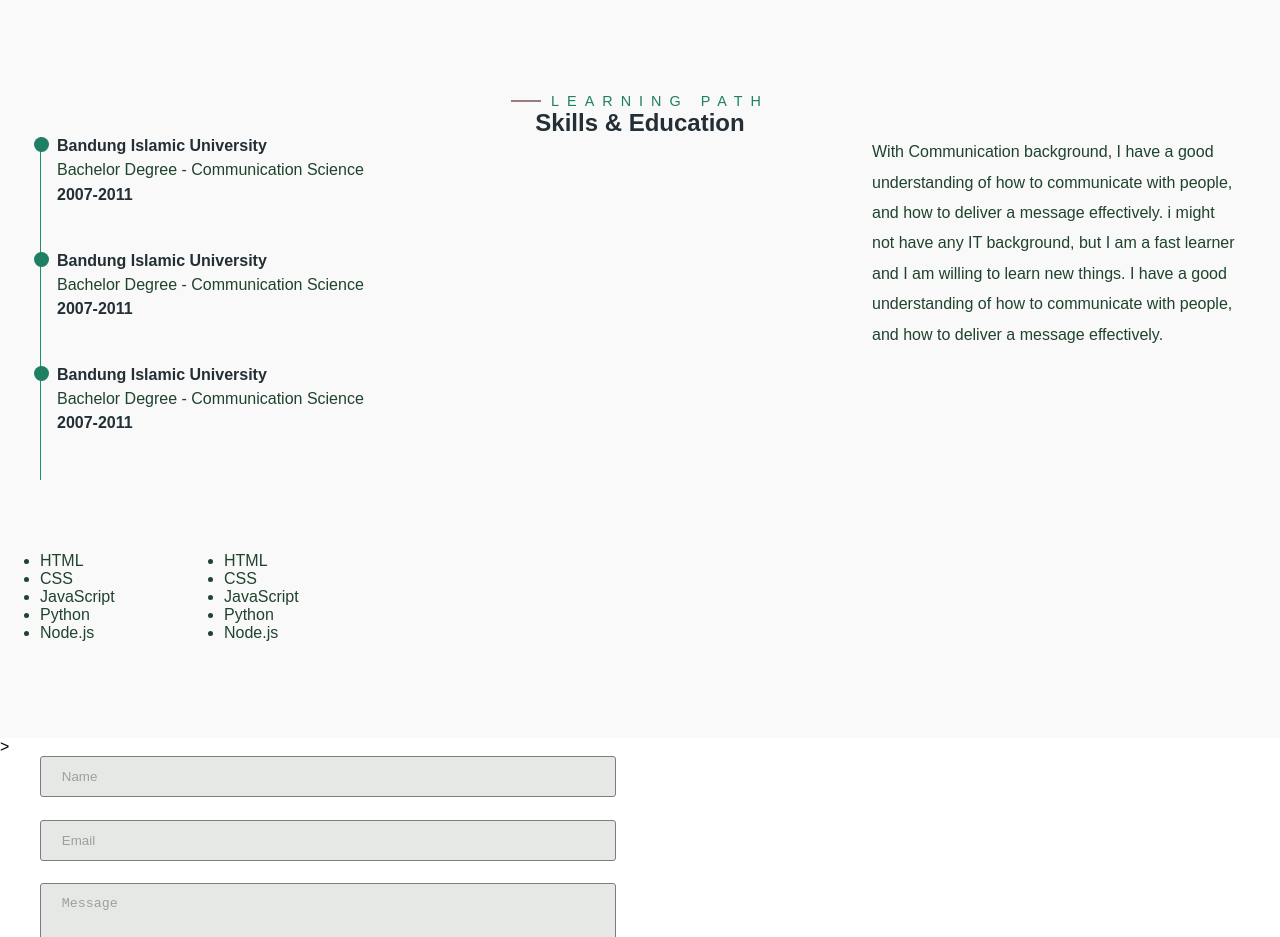
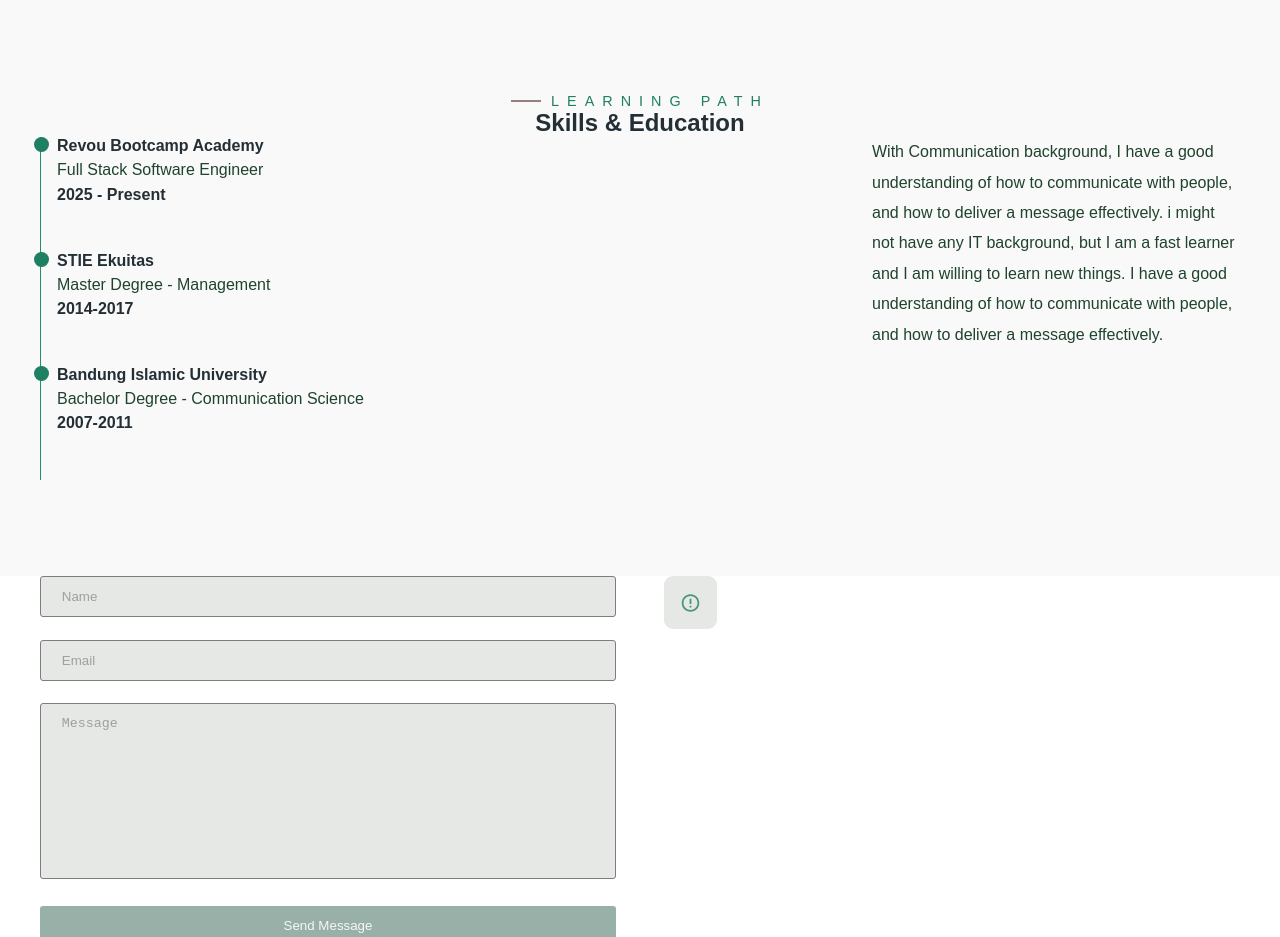
Before and after one commit to revou-fsse-feb25/milestone-1-gagahbagus666, a plain HTML site: page index.html in a window 1280 px wide. Shown: the part 2240-3177 px from the top of the page. Drawn offline with Linux system fonts and the light colour scheme.

Commit message:
reworks on contact

```diff
--- a/index.html
+++ b/index.html
@@ -85,7 +85,6 @@
         </div>
     </section>
     <!-- end current activities -->
-
     <!-- Project start -->
     <section id="project">
         <div class="project-main-container">
@@ -172,9 +171,9 @@
                             <div></div>
                         </div>
                         <div class="education-info">
-                            <h4 class="Education-title">Bandung Islamic University</h4>
-                            <p>Bachelor Degree - Communication Science</p>
-                            <h4 class="education-years">2007-2011</h4>
+                            <h4 class="Education-title">Revou Bootcamp Academy</h4>
+                            <p>Full Stack Software Engineer</p>
+                            <h4 class="education-years">2025 - Present</h4>
                         </div>
                     </div>
                     <!-- education 2 -->
@@ -183,9 +182,9 @@
                             <div></div>
                         </div>
                         <div class="education-info">
-                            <h4 class="Education-title">Bandung Islamic University</h4>
-                            <p>Bachelor Degree - Communication Science</p>
-                            <h4 class="education-years">2007-2011</h4>
+                            <h4 class="Education-title">STIE Ekuitas</h4>
+                            <p>Master Degree - Management</p>
+                            <h4 class="education-years">2014-2017</h4>
                         </div>
                     </div>
                     <!-- education 3 -->
@@ -201,33 +200,16 @@
                     </div>
                 </div>
                 <div class="skills-right"></div>
+                <div class="flex-container">
                 <p>
                     With Communication background,
                     I have a good understanding of how to communicate with people, and how to deliver a message effectively.
                     i might not have any IT background, but I am a fast learner and I am willing to learn new things.
                     I have a good understanding of how to communicate with people, and how to deliver a message effectively.
                 </p>
-                <div class="skills-list">
-                    <ul>
-                        <li>HTML</li>
-                        <li>CSS</li>
-                        <li>JavaScript</li>
-                        <li>Python</li>
-                        <li>Node.js</li>
-                    </ul>
-                    <ul>
-                        <li>HTML</li>
-                        <li>CSS</li>
-                        <li>JavaScript</li>
-                        <li>Python</li>
-                        <li>Node.js</li>
-                    </ul>
                 </div>
             </div>
         </div>
-
-    </section>>
-    <!-- end skill & education -->
     </section>
     <!-- end skill & education -->
 
@@ -258,7 +240,21 @@
             </div>
 
             <div class="contact-right">
-            <!-- Add content for the right side of the contact section here -->
+                <div class="contact-item">
+                    <div class="contact-item-icon">
+                        <svg
+                            xmlns="http://www.w3.org/2000/svg"
+                            width="22"
+                            height="22"
+                            viewBox="0 0 24 24">
+                            <path
+                                d="M12 2C6.48 2 2 6.48 2 12s4.48 10 10 10 10-4.48 10-10S17.52 2 12 2zm0 18c-4.41 0-8-3.59-8-8s3.59-8 8-8 8 3.59 8 8-3.59 8-8 8zm-1-13h2v6h-2zm0 8h2v2h-2z"/>
+                        </svg>
+                    </div>
+                    <div class="contact-item-text">
+                        <!-- Add text content for the contact item here -->
+                    </div>
+                </div>
             </div>
         </div>
     </section>
```
Lines whose indentation alone changed are shown as unchanged.
